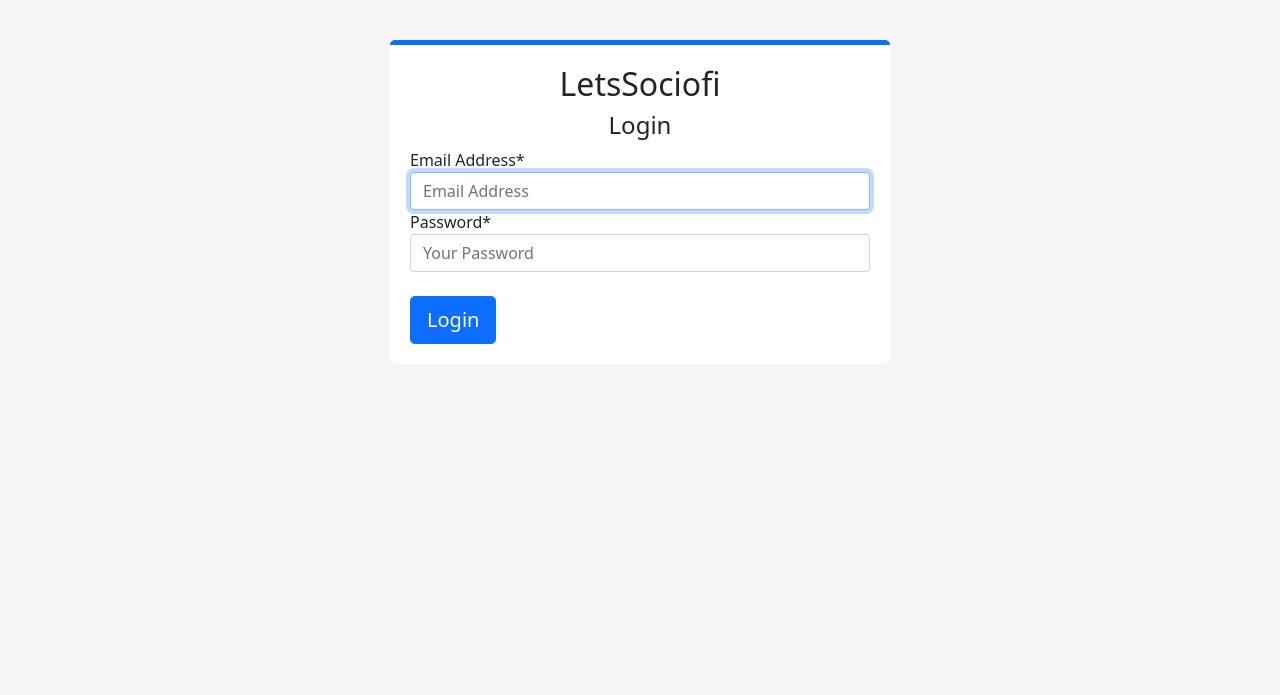
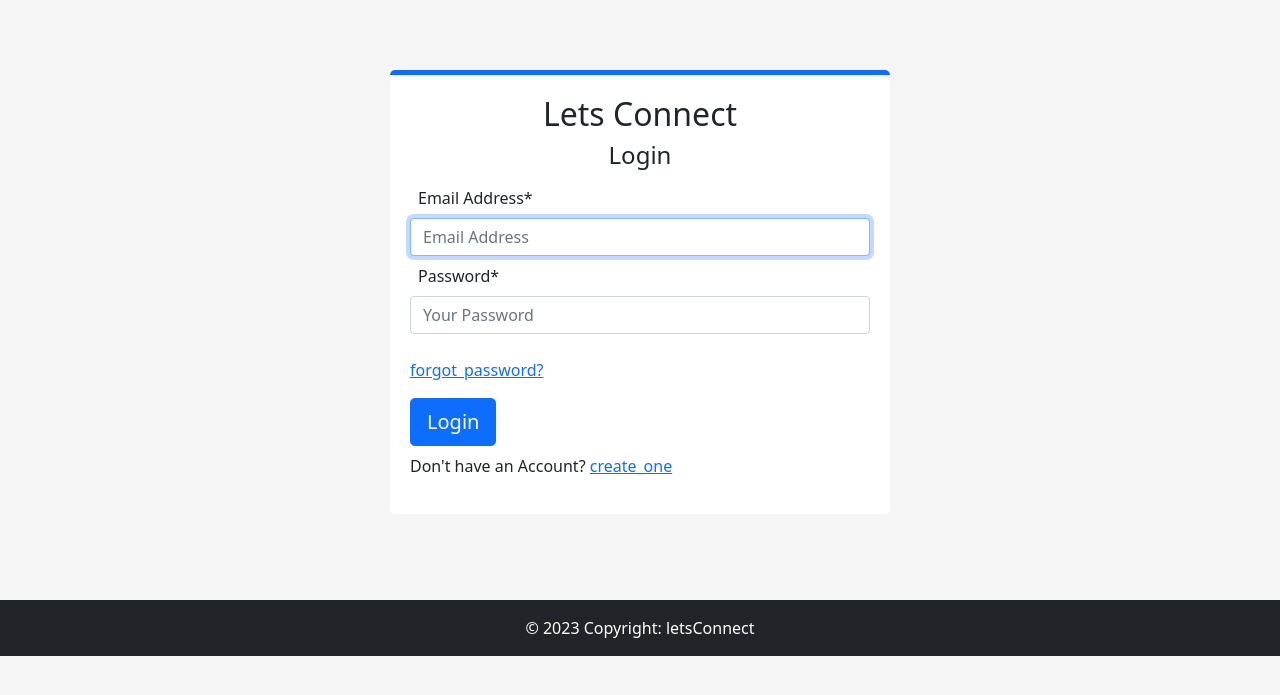
Before and after one commit to ghanshyam2/Python-Projects, a Django app: page /login/ in a window 1280 px wide. Shown: the part 56-751 px from the top of the page. Run offline with Django 4.2, Linux system fonts and the light colour scheme; some libraries are stand-ins or nearby versions.

Commit message:
Created Social Media App

```diff
--- a/SocialMedia/App/templates/home.html
+++ b/SocialMedia/App/templates/home.html
@@ -32,7 +32,7 @@
 {% block body%}
 
 <div class="main-area">
-        <!-- Button trigger modal -->
+        <h1 class="text-center">Feed</h1>
 <button type="button" class="btn btn-primary" data-toggle="modal" data-target="#exampleModal">
     Create Post
   </button>
@@ -55,6 +55,7 @@
             </div>
         </div>
         {% endfor %}
+        <h1 class="text-center">That's All <i class="fa-solid fa-hands-clapping"></i></h1>
     </div>
 
   <!-- Modal -->
--- a/SocialMedia/access/templates/login.html
+++ b/SocialMedia/access/templates/login.html
@@ -12,12 +12,12 @@
 .main-area{
     display: flex;
     align-items: center;
+    justify-content: center;
 }
 .register-form{
     width:100%;
     max-width: 500px;
-    margin:auto;
-    margin-top:40px;
+    margin: 70px 0px;
     padding:20px;
     background-color: #fff;
     border-top: 5px solid #0d6efd;
@@ -29,26 +29,32 @@
 .errorlist{
     color:red;
 }
-
 </style>
 {% endblock %}
 
 {% block body%}
-<form method="POST">{% csrf_token %}
 <div class="main-area">
     <div class="register-form">
+            <h2 class="mainheading">Lets Connect</h2>
+            <h4 class="mainheading">Login</h4>
+        <form method="POST">{% csrf_token %}
+
             {{ form.non_field_errors }}
-      <h2 class="mainheading">LetsSociofi</h2>
-      <h4 class="mainheading">Login</h4>
-      <label for="id_username" class="login-labels">Email Address*</label>
+
+            <label for="id_username" class="login-labels m-2">Email Address*</label>
             {{ form.username.errors }}
             {{ form.username|addclass:'form-control'|addplaceholder:'Email Address'}}
-      <label for="id_password" class="login-labels">Password*</label>
+
+            <label for="id_password" class="login-labels m-2">Password*</label>
             {{ form.password.errors }}
             {{ form.password|addclass:'form-control'|addplaceholder:'Your Password' }}
+
             <br>
-<button type="submit" class="btn btn-primary btn-lg signup-button">Login</button>
+            <a href="{% url 'reset_password' %}">forgot_password?</a></p>
+            <button type="submit" class="btn btn-primary btn-lg signup-butto">Login</button>
         </form>
+
+        <p class="mt-2">Don't have an Account? <a href="{% url 'signup' %}">create_one</a></p>
     </div>
 </div>
 {% endblock %}
--- a/SocialMedia/access/templates/signup.html
+++ b/SocialMedia/access/templates/signup.html
@@ -37,8 +37,8 @@
 <div class="main-area">
 <div class="register-form">
 {{ form.non_field_errors }}
-      <h2 class="mainheading">LetsSociofi</h2>
-      <h4 class="mainheading">Sign Up For Seller</h4>
+      <h2 class="mainheading">LetsConnect</h2>
+
       <label for="id_email" class="login-labels">Email Address*</label>
       {{ form.email.errors }}
       {{ form.email|addclass:'form-control'|addplaceholder:'Email Address'}}
--- a/SocialMedia/access/urls.py
+++ b/SocialMedia/access/urls.py
@@ -12,7 +12,7 @@ urlpatterns = [
     path('password_change/done/', auth_views.PasswordChangeDoneView.as_view(template_name="password_change_done.html"), name="password_change_done"),
     #
     # # forgot password
-    path('reset_password/', auth_views.PasswordResetView.as_view(template_name="password_reset.html", success_url=reverse_lazy("password_reset_done"), email_template_name="authentication/forgot_password_email.html")),
+    path('reset_password/', auth_views.PasswordResetView.as_view(template_name="password_reset.html", success_url=reverse_lazy("password_reset_done"), email_template_name="authentication/forgot_password_email.html"),name='reset_password'),
     path('reset_password_sent/', auth_views.PasswordResetDoneView.as_view(template_name="password_reset_sent.html"), name="password_reset_done"),
     path('reset/<uidb64>/<token>/', auth_views.PasswordResetConfirmView.as_view(template_name="password_reset_form.html", success_url=reverse_lazy("password_reset_complete")), name="password_reset_confirm"),
     path('reset_password_complete/', auth_views.PasswordResetCompleteView.as_view(template_name="password_reset_done.html"), name="password_reset_complete")
--- a/SocialMedia/common/templates/base.html
+++ b/SocialMedia/common/templates/base.html
@@ -64,12 +64,13 @@
                 <ul class="dropdown-menu dropdown-menu-left dropdown-menu-lg-right"
                         aria-labelledby="dropdownMenuButton">
 
-                      <li><a class="dropdown-item" href="{% url 'signup' %}">Singup</a></li>
-
-                      <li><a class="dropdown-item" href="{% url 'login' %}">Login</a></li>
+<!--                      <li><a class="dropdown-item" href="{% url 'signup' %}">Singup</a></li>-->
+                      {% if user.is_authenticated %}
+                      <li><a class="dropdown-item" href="{% url 'profile' user.username %}">Profile</a></li>
+<!--                      <li><a class="dropdown-item" href="{% url 'login' %}">Login</a></li>-->
                       <li><a class="dropdown-item" href="{% url 'logout' %}">Logout</a></li>
 
-
+                      {% endif %}
 
                     </ul>
             </div>
@@ -89,7 +90,12 @@
 
     {% block body %}
     {% endblock %}
-
+     <footer class="bg-body-tertiary text-white text-lg-start mt-3">
+        <div class="text-center p-3 bg-dark">
+        © 2023 Copyright:
+        <a class="text-white" href="{% url 'home' %}" style=" text-decoration: none;">letsConnect</a>
+        </div>
+    </footer>
     <!-- JQuery -->
     <script src="https://code.jquery.com/jquery-3.5.1.min.js"></script>
 
--- a/SocialMedia/users/forms.py
+++ b/SocialMedia/users/forms.py
@@ -11,4 +11,4 @@ class ProfileForm(forms.ModelForm):
 class ProfileEditForm(forms.ModelForm):
     class Meta:
         model = Profile
-        fields = "__all__"
+        fields = ['profile_img', 'bio']
--- a/SocialMedia/users/templates/edit_profile.html
+++ b/SocialMedia/users/templates/edit_profile.html
@@ -1,9 +1,8 @@
 {% extends 'base.html' %}
 {% load static %}
 {% load myfilters %}
-{% block title %}
-{% endblock title %}
-{% block body %}
+
+{% block body%}
     <h2>Edit Profile</h2>
     <form method="POST">
         {% csrf_token %}
--- a/SocialMedia/users/templates/profile.html
+++ b/SocialMedia/users/templates/profile.html
@@ -43,10 +43,9 @@
               </form>
 
               {% elif user.username == profile.user.username %}
-              <form method="POST" action="{% url 'profile.user.username' % }">
+
               {% csrf_token %}
               <button type="submit" class="btn btn-light">Edit Profile</button>
-              </form>
               {% endif %}
 
             </div>
--- a/SocialMedia/users/urls.py
+++ b/SocialMedia/users/urls.py
@@ -5,7 +5,7 @@ from posts.views import ListPosts
 from .views import *
 urlpatterns = [
     path("profile/<slug:username>/", GetProfileView.as_view(), name="profile"),
-    #path('prof/edit/<slug:username>/', ProfileEditView.as_view(), name='edit-profile'),
+    #path('prof/edit/<int:pk>/', ProfileEditView.as_view(), name='edit-profile'),
     path("users/<slug:username>/follow/", FollowView.as_view(), name="follow"),
     path("users/<slug:username>/unfollow/", UnfollowView.as_view(), name="unfollow"),
     path("users/<slug:username>/posts/", ListPosts.as_view(), name="list-user-posts")
--- a/SocialMedia/users/views.py
+++ b/SocialMedia/users/views.py
@@ -91,7 +91,6 @@ class ProfileEditView(LoginRequiredMixin, UpdateView):
         profile_user = Profile.objects.filter(user__username=self.kwargs.get(self.pk_url_kwarg))
         return profile_user
 
-
     def form_valid(self, form):
         form.instance.user = self.request.user
         return super().form_valid(form)
```
Also changed, not shown: SocialMedia/posts/templates/post_detail.html (+22 -1 lines). Lines whose indentation alone changed are shown as unchanged.
